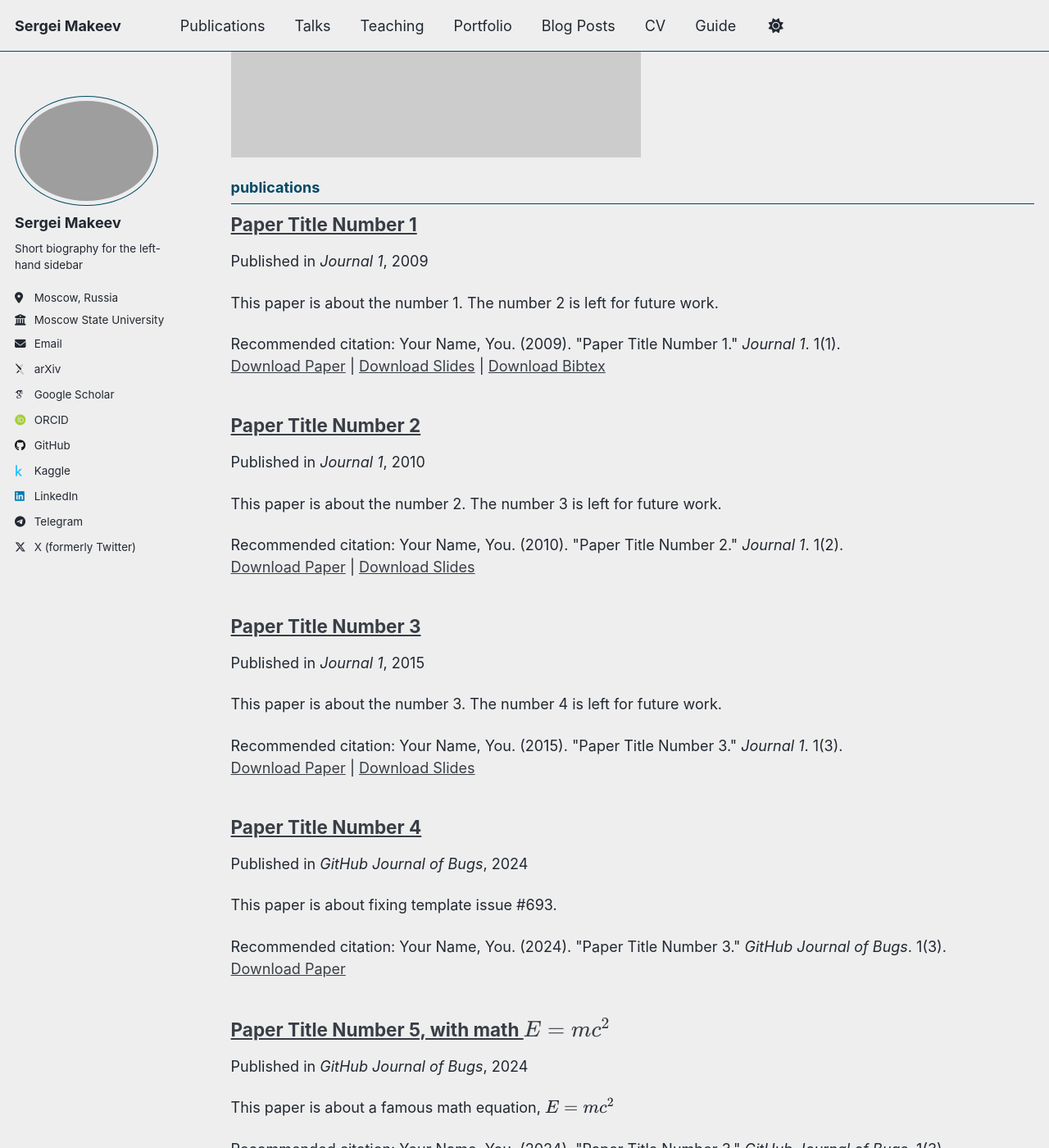
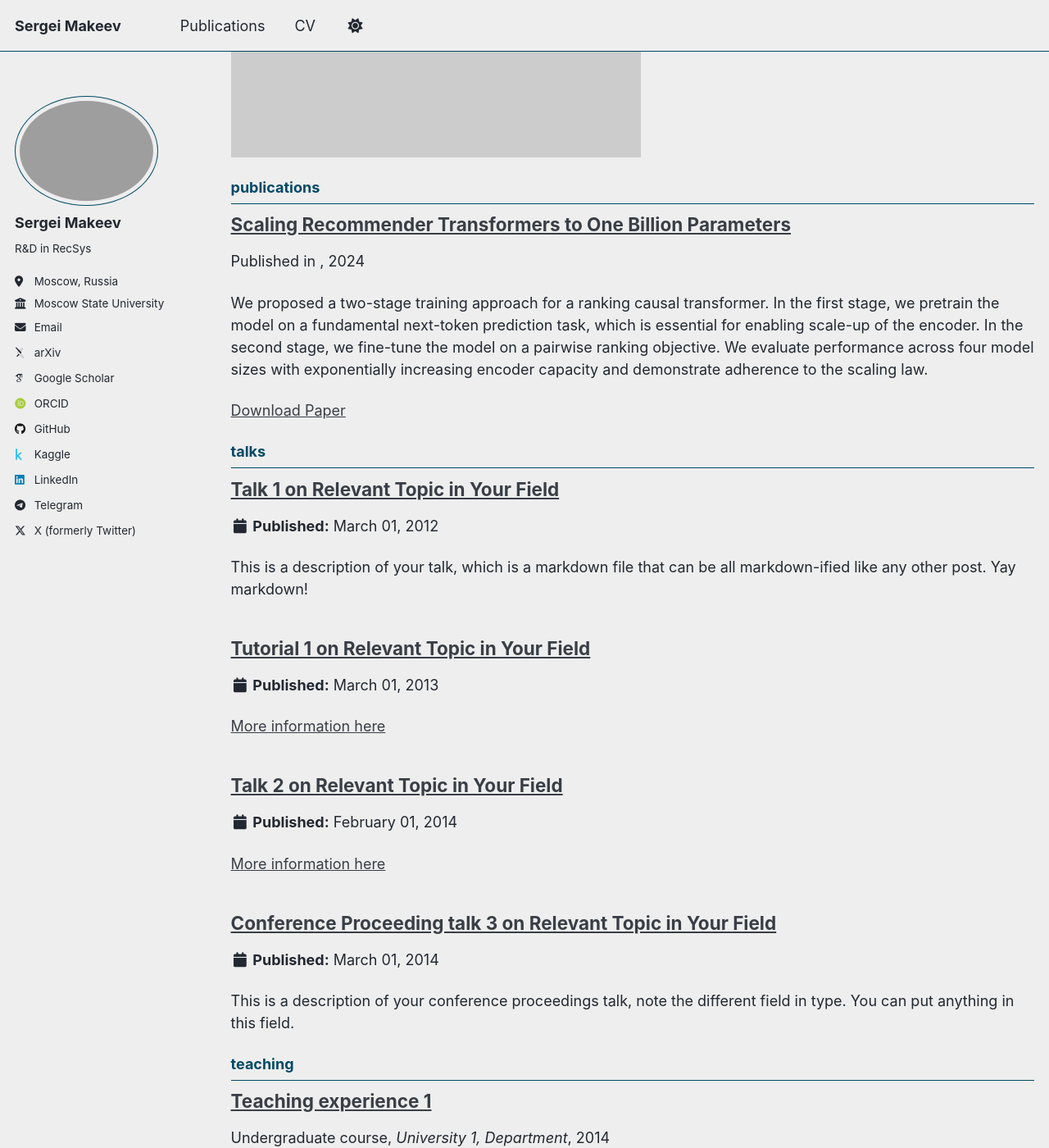
Before and after one commit to neuralsrg/neuralsrg.github.io, a Jekyll site: the page built from _pages/collection-archive.html, in a window 1280 px wide and 1400 px high, scrolled down 893 px. Shown: the whole window at 82% size. Built offline with Jekyll 4.4.1, drawn with Linux system fonts in a browser that asks for light colours; some web fonts are replaced; a script that is not in the unit is left out; some of the changed text lies outside the part shown.

Commit message:
Add Argus

```diff
--- a/_config.yml
+++ b/_config.yml
@@ -26,7 +26,7 @@ author:
   avatar           : "profile.png"
   name             : "Sergei Makeev"
   pronouns         : # example: "she/her"
-  bio              : "Short biography for the left-hand sidebar"
+  bio              : "R&D in RecSys"
   location         : "Moscow, Russia"
   employer         : "Moscow State University"
   uri              : # URL
@@ -83,10 +83,10 @@ author:
 publication_category:
   books:
     title: 'Books'
-  manuscripts:
-    title: 'Journal Articles'
   conferences:
     title: 'Conference Papers'
+  manuscripts:
+    title: 'Preprints'
 
 # Site Settings
 teaser                   :  # filename of teaser fallback teaser image placed in /images/ for social media previews
--- a/_publications/2009-10-01-paper-title-number-1.md
+++ /dev/null
@@ -1,14 +0,0 @@
----
-title: "Paper Title Number 1"
-collection: publications
-category: manuscripts
-permalink: /publication/2009-10-01-paper-title-number-1
-excerpt: 'This paper is about the number 1. The number 2 is left for future work.'
-date: 2009-10-01
-venue: 'Journal 1'
-slidesurl: 'http://academicpages.github.io/files/slides1.pdf'
-paperurl: 'http://academicpages.github.io/files/paper1.pdf'
-bibtexurl: 'http://academicpages.github.io/files/bibtex1.bib'
-citation: 'Your Name, You. (2009). &quot;Paper Title Number 1.&quot; <i>Journal 1</i>. 1(1).'
----
-The contents above will be part of a list of publications, if the user clicks the link for the publication than the contents of section will be rendered as a full page, allowing you to provide more information about the paper for the reader. When publications are displayed as a single page, the contents of the above "citation" field will automatically be included below this section in a smaller font.
--- a/_publications/2010-10-01-paper-title-number-2.md
+++ /dev/null
@@ -1,14 +0,0 @@
----
-title: "Paper Title Number 2"
-collection: publications
-category: manuscripts
-permalink: /publication/2010-10-01-paper-title-number-2
-excerpt: 'This paper is about the number 2. The number 3 is left for future work.'
-date: 2010-10-01
-venue: 'Journal 1'
-slidesurl: 'http://academicpages.github.io/files/slides2.pdf'
-paperurl: 'http://academicpages.github.io/files/paper2.pdf'
-citation: 'Your Name, You. (2010). &quot;Paper Title Number 2.&quot; <i>Journal 1</i>. 1(2).'
----
-
-The contents above will be part of a list of publications, if the user clicks the link for the publication than the contents of section will be rendered as a full page, allowing you to provide more information about the paper for the reader. When publications are displayed as a single page, the contents of the above "citation" field will automatically be included below this section in a smaller font.
--- a/_publications/2015-10-01-paper-title-number-3.md
+++ /dev/null
@@ -1,14 +0,0 @@
----
-title: "Paper Title Number 3"
-collection: publications
-category: manuscripts
-permalink: /publication/2015-10-01-paper-title-number-3
-excerpt: 'This paper is about the number 3. The number 4 is left for future work.'
-date: 2015-10-01
-venue: 'Journal 1'
-slidesurl: 'http://academicpages.github.io/files/slides3.pdf'
-paperurl: 'http://academicpages.github.io/files/paper3.pdf'
-citation: 'Your Name, You. (2015). &quot;Paper Title Number 3.&quot; <i>Journal 1</i>. 1(3).'
----
-
-The contents above will be part of a list of publications, if the user clicks the link for the publication than the contents of section will be rendered as a full page, allowing you to provide more information about the paper for the reader. When publications are displayed as a single page, the contents of the above "citation" field will automatically be included below this section in a smaller font.
--- a/_publications/2025-06-08-paper-title-number-5.md
+++ /dev/null
@@ -1,13 +0,0 @@
----
-title: "Paper Title Number 5, with math $$E=mc^2$$"
-collection: publications
-category: conferences
-permalink: /publication/2024-02-17-paper-title-number-4
-excerpt: 'This paper is about a famous math equation, $$E=mc^2$$'
-date: 2024-02-17
-venue: 'GitHub Journal of Bugs'
-paperurl: 'http://academicpages.github.io/files/paper3.pdf'
-citation: 'Your Name, You. (2024). &quot;Paper Title Number 3.&quot; <i>GitHub Journal of Bugs</i>. 1(3).'
----
-
-Using [MathJax](https://www.mathjax.org/) in the description is supported - $$E=mc^2$$ - however, the use must be mindful that the default delimiters are `$$...$$` and `\\[...\\]` which differs from the `$...$` that is typically expected.
--- /dev/null
+++ b/_publications/2025-07-21-argus.md
@@ -0,0 +1,18 @@
+---
+title: "Scaling Recommender Transformers to One Billion Parameters"
+collection: publications
+category: manuscripts # conferences, manuscripts
+permalink: /publication/2025-07-21-argus
+excerpt: 'We proposed a two-stage training approach for a ranking causal transformer. In the first stage, we pretrain the model on a fundamental next-token prediction task, which is essential for enabling scale-up of the encoder. In the second stage, we fine-tune the model on a pairwise ranking objective. We evaluate performance across four model sizes with exponentially increasing encoder capacity and demonstrate adherence to the scaling law.'
+date: 2024-02-17
+# venue: 'ArXiv Preprint'
+paperurl: 'https://www.arxiv.org/abs/2507.15994'
+# citation: 'Your Name, You. (2024). &quot;Paper Title Number 3.&quot; <i>GitHub Journal of Bugs</i>. 1(3).'
+---
+
+While large transformer models have been successfully used in many real-world applications such as natural language processing, computer vision, and speech processing, scaling transformers for recommender systems remains a challenging problem. Recently, Generative Recommenders framework was proposed to scale beyond typical Deep Learning Recommendation Models (DLRMs). Reformulation of recommendation as sequential transduction task led to improvement of scaling properties in terms of compute. Nevertheless, the largest encoder configuration reported by the HSTU authors amounts only to ~176 million parameters, which is considerably smaller than the hundreds of billions or even trillions of parameters common in modern language models.
+In this work, we present a recipe for training large transformer recommenders with up to a billion parameters. We show that autoregressive learning on user histories naturally decomposes into two subtasks, feedback prediction and next-item prediction, and demonstrate that such a decomposition scales effectively across a wide range of transformer sizes. Furthermore, we report a successful deployment of our proposed architecture on a large-scale music platform serving millions of users. According to our online A/B tests, this new model increases total listening time by +2.26% and raises the likelihood of user likes by +6.37%, constituting (to our knowledge) the largest improvement in recommendation quality reported for any deep learning-based system in the platform's history.
+
+Links
+======
+[[📄 arXiv](https://www.arxiv.org/abs/2507.15994)]
```
Also changed, not shown: _data/navigation.yml (+10 -10 lines), _publications/2024-02-17-paper-title-number-4.md (deleted, +0 -13 lines).
